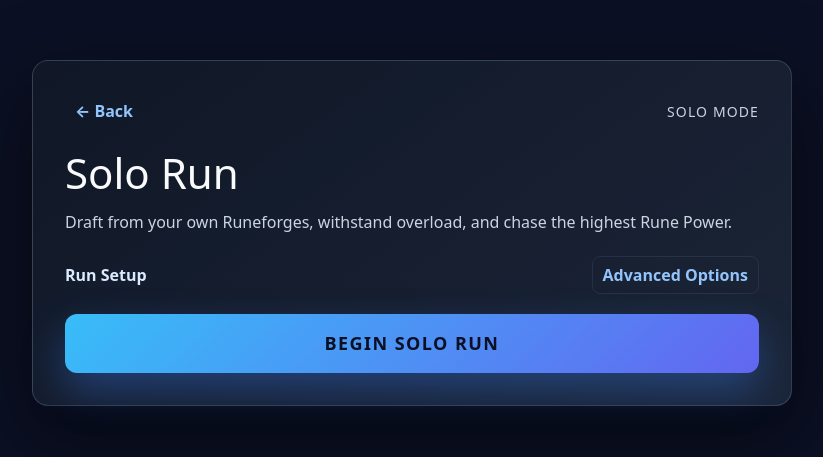
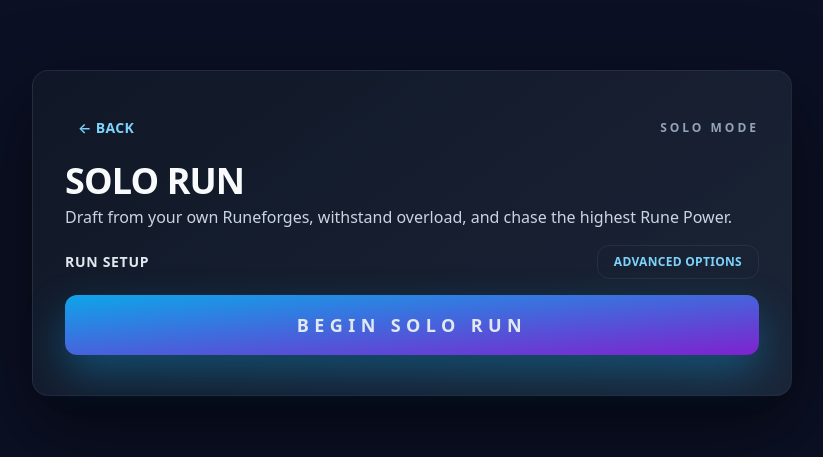
Before and after one commit to vlad92z/necromancer-web, a React (Vite) app: page /solo in a window 1280 px wide. Shown: the part 167-624 px from the top of the page, without its empty margins (228-1051 px from the left). Built offline with nearby package versions, Linux system fonts and the light colour scheme.

Commit message:
Use Tailwind for SoloStartScreen

```diff
--- a/src/features/gameplay/components/SoloStartScreen.tsx
+++ b/src/features/gameplay/components/SoloStartScreen.tsx
@@ -2,15 +2,19 @@
  * SoloStartScreen - entry screen for Solo mode setup
  */
 
-import type React from 'react';
+import type { ChangeEvent, ReactNode } from 'react';
 import { useState } from 'react';
 import { useNavigate } from 'react-router-dom';
 import type { RuneTypeCount, SoloRunConfig } from '../../../types/game';
 import { DEFAULT_SOLO_CONFIG, normalizeSoloConfig } from '../../../utils/gameInitialization';
+import { gradientButtonClasses } from '../../../styles/gradientButtonClasses';
 
 interface SoloStartScreenProps {
   onStartSolo: (runeTypeCount: RuneTypeCount, config: SoloRunConfig) => void;
 }
+
+const inputClasses =
+  'w-full rounded-lg border border-slate-600/70 bg-slate-900 px-3 py-2 text-sm font-semibold text-slate-100 outline-none focus-visible:outline focus-visible:outline-2 focus-visible:outline-offset-2 focus-visible:outline-sky-400';
 
 export function SoloStartScreen({ onStartSolo }: SoloStartScreenProps) {
   const navigate = useNavigate();
@@ -22,7 +26,9 @@ export function SoloStartScreen({ onStartSolo }: SoloStartScreenProps) {
     setSoloConfig((prev) => ({ ...prev, [key]: value }));
   };
 
-  const handleNumberInput = (key: keyof SoloRunConfig, clamp?: (value: number) => number) => (event: React.ChangeEvent<HTMLInputElement>) => {
+  const handleNumberInput =
+    <K extends keyof SoloRunConfig>(key: K, clamp?: (value: number) => number) =>
+    (event: ChangeEvent<HTMLInputElement>) => {
       const rawValue = Number(event.target.value);
       const parsedValue = Number.isNaN(rawValue) ? 0 : rawValue;
       const nextValue = clamp ? clamp(parsedValue) : parsedValue;
@@ -31,98 +37,63 @@ export function SoloStartScreen({ onStartSolo }: SoloStartScreenProps) {
 
   const normalizedConfig = normalizeSoloConfig(soloConfig);
 
+  const patternToggleClasses = soloConfig.patternLinesLockOnComplete
+    ? 'border-transparent bg-gradient-to-br from-sky-500 to-purple-700 text-slate-200 shadow-[0_12px_30px_rgba(59,130,246,0.35)]'
+    : 'border-slate-600/60 bg-slate-900/30 text-slate-200 hover:border-slate-400/70';
+
+  const boardButtonClass = (count: number) => {
+    const isActive = runeTypeCount === count;
+    const base =
+      'flex-1 rounded-xl border-2 px-3 py-3 text-sm font-semibold transition-colors duration-150 ease-out focus-visible:outline focus-visible:outline-2 focus-visible:outline-offset-2 focus-visible:outline-sky-300';
+    const active =
+      'border-transparent bg-gradient-to-br from-sky-500 to-purple-600 text-slate-950 shadow-[0_12px_30px_rgba(59,130,246,0.35)]';
+    const inactive = 'border-slate-600/40 bg-transparent text-slate-200 hover:border-slate-400/60 hover:bg-slate-900/50';
+    return `${base} ${isActive ? active : inactive}`;
+  };
+
   return (
-    <div
-      style={{
-        minHeight: '100vh',
-        display: 'flex',
-        alignItems: 'center',
-        justifyContent: 'center',
-        backgroundColor: '#0b1024',
-        color: '#f8fafc',
-        padding: '24px',
-      }}
-    >
-      <div
-        style={{
-          width: '100%',
-          maxWidth: '760px',
-          background: 'linear-gradient(145deg, rgba(17, 24, 39, 0.95), rgba(30, 41, 59, 0.85))',
-          borderRadius: '16px',
-          border: '1px solid rgba(148, 163, 184, 0.25)',
-          boxShadow: '0 30px 80px rgba(0, 0, 0, 0.55)',
-          padding: '32px',
-        }}
-      >
-        <div style={{ display: 'flex', justifyContent: 'space-between', alignItems: 'center', marginBottom: '12px' }}>
+    <div className="min-h-screen flex items-center justify-center bg-[#0b1024] px-6 py-6 text-slate-100">
+      <div className="w-full max-w-[760px] space-y-4 rounded-2xl border border-slate-700/40 bg-[linear-gradient(145deg,_rgba(17,24,39,0.95),_rgba(30,41,59,0.85))] px-8 py-10 shadow-[0_30px_80px_rgba(0,0,0,0.55)]">
+        <div className="flex items-center justify-between gap-4">
           <button
             type="button"
             onClick={() => navigate('/')}
-            style={{
-              background: 'transparent',
-              color: '#93c5fd',
-              border: 'none',
-              fontWeight: 700,
-              cursor: 'pointer',
-              padding: '6px 10px',
-              borderRadius: '8px',
-            }}
+            className="rounded-lg border border-transparent bg-transparent px-3 py-1.5 text-sm font-semibold uppercase tracking-wide text-sky-300 transition-colors hover:text-sky-200 focus-visible:outline focus-visible:outline-2 focus-visible:outline-offset-2 focus-visible:outline-sky-300"
           >
             ← Back
           </button>
-          <div style={{ color: '#cbd5e1', fontSize: '14px', letterSpacing: '0.08em', textTransform: 'uppercase' }}>
-            Solo Mode
-          </div>
+          <div className="text-xs font-bold uppercase tracking-[0.25em] text-slate-400">Solo Mode</div>
         </div>
 
-        <h1 style={{ fontSize: '42px', margin: 0, marginBottom: '6px' }}>Solo Run</h1>
-        <p style={{ color: '#cbd5e1', margin: 0, marginBottom: '22px', fontSize: '16px' }}>
+        <div className="space-y-1">
+          <h1 className="text-4xl font-bold uppercase tracking-tight text-slate-50">Solo Run</h1>
+          <p className="text-base text-slate-300">
             Draft from your own Runeforges, withstand overload, and chase the highest Rune Power.
           </p>
+        </div>
 
-        <div style={{ marginBottom: '20px' }}>
-          <div style={{ display: 'flex', justifyContent: 'space-between', alignItems: 'center', marginBottom: '8px' }}>
-            <div style={{ fontSize: '16px', fontWeight: 700, color: '#dbeafe' }}>Run Setup</div>
+        <section className="space-y-2">
+          <div className="flex items-center justify-between">
+            <div className="text-sm font-semibold uppercase tracking-wider text-slate-200">Run Setup</div>
             <button
               type="button"
               onClick={() => setShowAdvanced((s) => !s)}
-              style={{
-                background: 'transparent',
-                color: '#93c5fd',
-                border: '1px solid rgba(148, 163, 184, 0.12)',
-                padding: '6px 10px',
-                borderRadius: '8px',
-                cursor: 'pointer',
-                fontWeight: 700,
-              }}
+              className="rounded-xl border border-slate-600/30 px-4 py-2 text-xs font-semibold uppercase tracking-wide text-sky-300 transition hover:border-sky-300 focus-visible:outline focus-visible:outline-2 focus-visible:outline-offset-2 focus-visible:outline-sky-300"
             >
               {showAdvanced ? 'Hide Advanced' : 'Advanced Options'}
             </button>
           </div>
 
           {showAdvanced && (
-            <div
-              style={{
-                padding: '16px',
-                backgroundColor: '#0b1433',
-                borderRadius: '10px',
-                border: '1px solid rgba(148, 163, 184, 0.18)',
-              }}
-            >
-              <div
-                style={{
-                  display: 'grid',
-                  gridTemplateColumns: 'repeat(auto-fit, minmax(160px, 1fr))',
-                  gap: '12px',
-                }}
-              >
+            <div className="space-y-4 rounded-2xl border border-slate-600/40 bg-slate-900/50 p-4 backdrop-blur">
+              <div className="grid gap-3 md:grid-cols-2">
                 <ConfigField label="Starting Health" description="Health pool when the run begins.">
                   <input
                     type="number"
                     min={1}
                     value={soloConfig.startingHealth}
                     onChange={handleNumberInput('startingHealth', (value) => Math.max(1, value))}
-                    style={inputStyle}
+                    className={inputClasses}
                   />
                 </ConfigField>
                 <ConfigField label="Starting Fatigue" description="Base overload (strain) applied during scoring.">
@@ -132,11 +103,11 @@ export function SoloStartScreen({ onStartSolo }: SoloStartScreenProps) {
                     step={1}
                     value={soloConfig.startingStrain}
                     onChange={handleNumberInput('startingStrain', (value) => Math.max(0, value))}
-                    style={inputStyle}
+                    className={inputClasses}
                   />
                 </ConfigField>
                 <ConfigField label="Fatigue Multiplier" description="Round-by-round growth applied to fatigue.">
-                  <div style={{ display: 'flex', flexDirection: 'column', gap: '6px' }}>
+                  <div className="flex flex-col gap-2">
                     <input
                       type="range"
                       min={1}
@@ -144,9 +115,11 @@ export function SoloStartScreen({ onStartSolo }: SoloStartScreenProps) {
                       step={0.1}
                       value={soloConfig.strainMultiplier}
                       onChange={(event) => updateConfigValue('strainMultiplier', Number(event.target.value))}
-                      style={{ width: '100%' }}
+                      className="w-full accent-sky-400"
                     />
-                    <div style={{ color: '#cbd5e1', fontSize: '13px' }}>{soloConfig.strainMultiplier.toFixed(1)}x fatigue growth</div>
+                    <span className="text-xs text-slate-300">
+                      {soloConfig.strainMultiplier.toFixed(1)}x fatigue growth
+                    </span>
                   </div>
                 </ConfigField>
                 <ConfigField label="Rune Target Score" description="Minimum Rune Power needed before the run ends.">
@@ -156,11 +129,11 @@ export function SoloStartScreen({ onStartSolo }: SoloStartScreenProps) {
                     step={10}
                     value={soloConfig.targetRuneScore}
                     onChange={handleNumberInput('targetRuneScore', (value) => Math.max(1, value))}
-                    style={inputStyle}
+                    className={inputClasses}
                   />
                 </ConfigField>
                 <ConfigField label="Runeforges" description="How many personal factories deal into your pool.">
-                  <div style={{ display: 'flex', flexDirection: 'column', gap: '6px' }}>
+                  <div className="flex flex-col gap-2">
                     <input
                       type="range"
                       min={2}
@@ -168,13 +141,13 @@ export function SoloStartScreen({ onStartSolo }: SoloStartScreenProps) {
                       step={1}
                       value={soloConfig.factoriesPerPlayer}
                       onChange={(event) => updateConfigValue('factoriesPerPlayer', Number(event.target.value))}
-                      style={{ width: '100%' }}
+                      className="w-full accent-sky-400"
                     />
-                    <div style={{ color: '#cbd5e1', fontSize: '13px' }}>{soloConfig.factoriesPerPlayer} runeforges</div>
+                    <span className="text-xs text-slate-300">{soloConfig.factoriesPerPlayer} runeforges</span>
                   </div>
                 </ConfigField>
                 <ConfigField label="Deck Size" description="How many of each rune type appear in your deck.">
-                  <div style={{ display: 'flex', flexDirection: 'column', gap: '6px' }}>
+                  <div className="flex flex-col gap-2">
                     <input
                       type="range"
                       min={8}
@@ -182,11 +155,11 @@ export function SoloStartScreen({ onStartSolo }: SoloStartScreenProps) {
                       step={1}
                       value={soloConfig.deckRunesPerType}
                       onChange={(event) => updateConfigValue('deckRunesPerType', Number(event.target.value))}
-                      style={{ width: '100%' }}
+                      className="w-full accent-sky-400"
                     />
-                    <div style={{ color: '#cbd5e1', fontSize: '13px' }}>
+                    <span className="text-xs text-slate-300">
                       {soloConfig.deckRunesPerType} of each rune ({soloConfig.deckRunesPerType * runeTypeCount} total)
-                    </div>
+                    </span>
                   </div>
                 </ConfigField>
                 <ConfigField
@@ -195,94 +168,45 @@ export function SoloStartScreen({ onStartSolo }: SoloStartScreenProps) {
                 >
                   <button
                     type="button"
-                    onClick={() => updateConfigValue('patternLinesLockOnComplete', !soloConfig.patternLinesLockOnComplete)}
-                    style={{
-                      width: '100%',
-                      padding: '10px',
-                      borderRadius: '10px',
-                      border: '1px solid rgba(148, 163, 184, 0.4)',
-                      background: soloConfig.patternLinesLockOnComplete
-                        ? 'linear-gradient(135deg, #38bdf8, #6366f1)'
-                        : 'rgba(255,255,255,0.03)',
-                      color: soloConfig.patternLinesLockOnComplete ? '#0b1024' : '#e2e8f0',
-                      fontWeight: 700,
-                      cursor: 'pointer',
-                      transition: 'all 120ms ease',
-                    }}
+                    onClick={() =>
+                      updateConfigValue('patternLinesLockOnComplete', !soloConfig.patternLinesLockOnComplete)
+                    }
+                    className={`w-full rounded-xl border px-3 py-2 text-sm font-semibold uppercase tracking-wide transition ${patternToggleClasses}`}
                   >
                     {soloConfig.patternLinesLockOnComplete ? 'Enabled' : 'Disabled'}
                   </button>
                 </ConfigField>
               </div>
 
-              <div style={{ marginTop: '16px' }}>
-                <div style={{ fontSize: '16px', fontWeight: 700, color: '#dbeafe', marginBottom: '10px' }}>Board Size</div>
-                <div style={{ display: 'flex', gap: '12px' }}>
+              <div className="space-y-2">
+                <div className="text-sm font-semibold uppercase tracking-wide text-slate-200">Board Size</div>
+                <div className="flex gap-3">
                   {[4, 6].map((count) => (
                     <button
                       key={count}
+                      type="button"
                       onClick={() => setRuneTypeCount(count as RuneTypeCount)}
-                      style={{
-                        flex: 1,
-                        padding: '12px',
-                        borderRadius: '10px',
-                        border: '2px solid',
-                        borderColor: runeTypeCount === count ? '#38bdf8' : 'rgba(148, 163, 184, 0.25)',
-                        background: runeTypeCount === count ? 'linear-gradient(135deg, #38bdf8, #818cf8)' : 'transparent',
-                        color: runeTypeCount === count ? '#0b1024' : '#e2e8f0',
-                        fontWeight: 700,
-                        cursor: 'pointer',
-                        transition: 'all 120ms ease',
-                      }}
-                      onMouseEnter={(event) => {
-                        if (runeTypeCount !== count) {
-                          event.currentTarget.style.backgroundColor = 'rgba(59, 130, 246, 0.12)';
-                        }
-                      }}
-                      onMouseLeave={(event) => {
-                        if (runeTypeCount !== count) {
-                          event.currentTarget.style.backgroundColor = 'transparent';
-                        }
-                      }}
+                      className={boardButtonClass(count)}
                     >
                       {count}x{count}
                     </button>
                   ))}
                 </div>
-                <div style={{ marginTop: '8px', color: '#93c5fd', fontSize: '13px' }}>
+                <p className="text-xs text-sky-300">
                   {runeTypeCount === 3 && '3 rune types, 3x3 Spell Wall, light overload pressure.'}
                   {runeTypeCount === 4 && '4 rune types, 4x4 Spell Wall, balanced Solo pace.'}
                   {runeTypeCount === 5 && '5 rune types, 5x5 Spell Wall, extended run with heavy pressure.'}
                   {runeTypeCount === 6 && '6 rune types, 6x6 Spell Wall, Lightning joins for maximal Essence scaling.'}
-                </div>
+                </p>
               </div>
             </div>
           )}
-        </div>
+        </section>
 
         <button
           type="button"
           onClick={() => onStartSolo(runeTypeCount, normalizedConfig)}
-          style={{
-            width: '100%',
-            padding: '16px',
-            borderRadius: '12px',
-            border: 'none',
-            background: 'linear-gradient(135deg, #38bdf8, #6366f1)',
-            color: '#0b1024',
-            fontWeight: 800,
-            fontSize: '18px',
-            cursor: 'pointer',
-            letterSpacing: '0.08em',
-            textTransform: 'uppercase',
-            boxShadow: '0 18px 40px rgba(59, 130, 246, 0.35)',
-          }}
-          onMouseEnter={(event) => {
-            event.currentTarget.style.transform = 'translateY(-1px)';
-          }}
-          onMouseLeave={(event) => {
-            event.currentTarget.style.transform = 'translateY(0)';
-          }}
+          className={`${gradientButtonClasses} w-full px-6 py-4 text-lg font-extrabold uppercase tracking-[0.3em] focus-visible:outline-sky-300`}
         >
           Begin Solo Run
         </button>
@@ -294,36 +218,15 @@ export function SoloStartScreen({ onStartSolo }: SoloStartScreenProps) {
 interface ConfigFieldProps {
   label: string;
   description: string;
-  children: React.ReactNode;
+  children: ReactNode;
 }
 
 function ConfigField({ label, description, children }: ConfigFieldProps) {
   return (
-    <div
-      style={{
-        padding: '12px',
-        borderRadius: '12px',
-        border: '1px solid rgba(148, 163, 184, 0.2)',
-        background: 'rgba(255, 255, 255, 0.02)',
-        display: 'flex',
-        flexDirection: 'column',
-        gap: '8px',
-      }}
-    >
-      <div style={{ fontWeight: 700, color: '#e0f2fe', fontSize: '15px' }}>{label}</div>
-      <div style={{ color: '#cbd5e1', fontSize: '13px', lineHeight: 1.4 }}>{description}</div>
+    <div className="flex flex-col gap-2 rounded-xl border border-slate-700/20 bg-white/5 px-3 py-3">
+      <div className="text-sm font-semibold text-slate-100">{label}</div>
+      <p className="text-xs text-slate-300 leading-relaxed">{description}</p>
       {children}
     </div>
-  );
+  )
 }
-
-const inputStyle: React.CSSProperties = {
-  width: '100%',
-  padding: '10px',
-  borderRadius: '8px',
-  border: '1px solid rgba(148, 163, 184, 0.4)',
-  backgroundColor: '#0f172a',
-  color: '#e2e8f0',
-  fontSize: '14px',
-  outline: 'none',
-};
--- /dev/null
+++ b/src/styles/gradientButtonClasses.ts
@@ -0,0 +1,5 @@
+/**
+ * gradientButtonClasses - shared Tailwind utilities for the primary gradient CTA buttons.
+ */
+export const gradientButtonClasses =
+  'rounded-xl border-0 bg-gradient-to-br from-sky-500 to-purple-700 text-slate-200 shadow-[0_18px_40px_rgba(14,165,233,0.35)] transition duration-200 ease-out hover:from-sky-400 hover:to-purple-600 hover:-translate-y-0.5 focus-visible:outline focus-visible:outline-2 focus-visible:outline-offset-2'
```
Also changed, not shown: src/routes/MainMenu.tsx (+8 -5 lines). Lines whose indentation alone changed are shown as unchanged.
